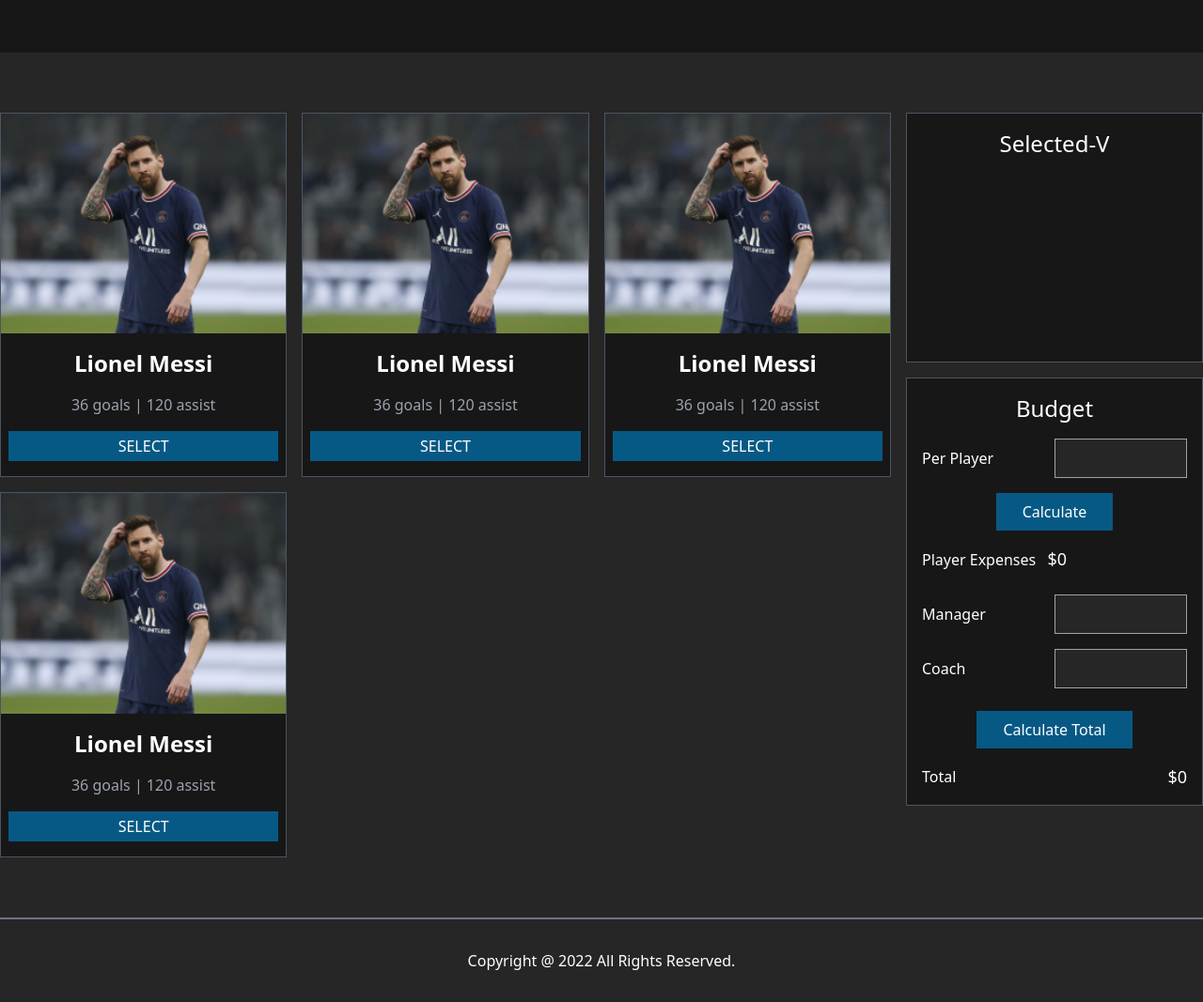
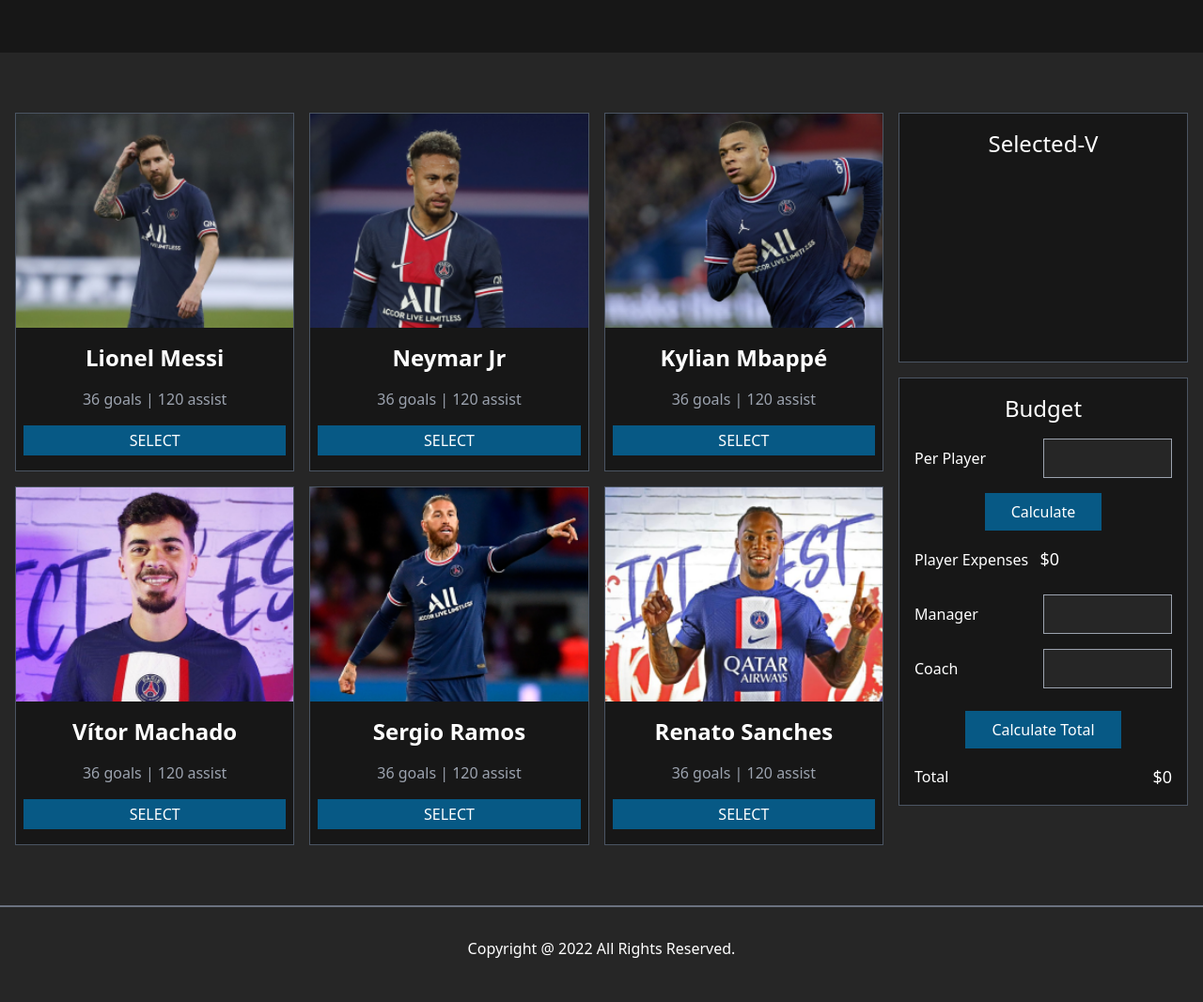
Before and after one commit to tahsinkarim/football-manager, a plain HTML site: page index.html in a window 1280 px wide. Shown: the part 280-1347 px from the top of the page at 94% size. Drawn offline with nearby package versions, Linux system fonts and the light colour scheme.

Commit message:
Updated Images

```diff
--- a/index.html
+++ b/index.html
@@ -18,7 +18,7 @@
         playing the beautiful game your way.
       </p>
     </header>
-    <main class="my-16">
+    <main class="my-16 mx-4">
       <section class="container mx-auto flex gap-4">
         <div
           class="grid-container grid grid-cols-1 md:grid-cols-3 gap-4 lg:w-3/4"
@@ -47,13 +47,13 @@
             <a href="#">
               <img
                 class="mx-auto w-full"
-                src="./images/messi.png"
-                alt="Lionel-Messi"
+                src="./images/neymar.png"
+                alt="Neymar-Jr"
               />
             </a>
             <div class="px-2">
               <h2 class="text-white text-2xl font-semibold text-center my-4">
-                Lionel Messi
+                Neymar Jr
               </h2>
               <div class="text-gray-400 text-center">36 goals | 120 assist</div>
               <button
@@ -67,13 +67,13 @@
             <a href="#">
               <img
                 class="mx-auto w-full"
-                src="./images/messi.png"
-                alt="Lionel-Messi"
+                src="./images/mbappe.png"
+                alt="Kylian-Mbappé"
               />
             </a>
             <div class="px-2">
               <h2 class="text-white text-2xl font-semibold text-center my-4">
-                Lionel Messi
+                Kylian Mbappé
               </h2>
               <div class="text-gray-400 text-center">36 goals | 120 assist</div>
               <button
@@ -87,13 +87,53 @@
             <a href="#">
               <img
                 class="mx-auto w-full"
-                src="./images/messi.png"
-                alt="Lionel-Messi"
+                src="./images/machado.png"
+                alt="Vítor-Machado"
               />
             </a>
             <div class="px-2">
               <h2 class="text-white text-2xl font-semibold text-center my-4">
-                Lionel Messi
+                Vítor Machado
+              </h2>
+              <div class="text-gray-400 text-center">36 goals | 120 assist</div>
+              <button
+                class="button py-1 w-full bg-sky-800 text-white font-medium block my-4"
+              >
+                SELECT
+              </button>
+            </div>
+          </div>
+          <div class="grid-item bg-neutral-900 border border-gray-600">
+            <a href="#">
+              <img
+                class="mx-auto w-full"
+                src="./images/ramos.png"
+                alt="Sergio-Ramos"
+              />
+            </a>
+            <div class="px-2">
+              <h2 class="text-white text-2xl font-semibold text-center my-4">
+                Sergio Ramos
+              </h2>
+              <div class="text-gray-400 text-center">36 goals | 120 assist</div>
+              <button
+                class="button py-1 w-full bg-sky-800 text-white font-medium block my-4"
+              >
+                SELECT
+              </button>
+            </div>
+          </div>
+          <div class="grid-item bg-neutral-900 border border-gray-600">
+            <a href="#">
+              <img
+                class="mx-auto w-full"
+                src="./images/renato.png"
+                alt="Renato-Sanches"
+              />
+            </a>
+            <div class="px-2">
+              <h2 class="text-white text-2xl font-semibold text-center my-4">
+                Renato Sanches
               </h2>
               <div class="text-gray-400 text-center">36 goals | 120 assist</div>
               <button
```
